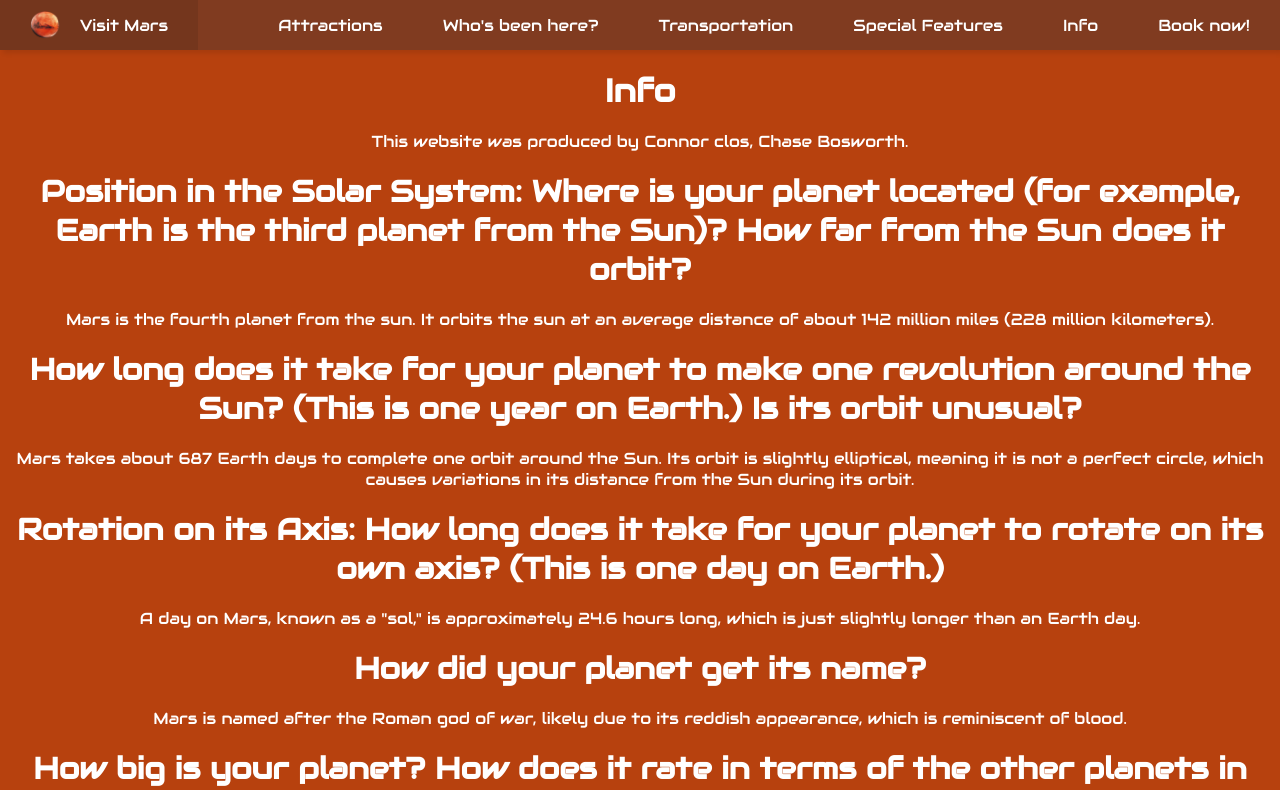
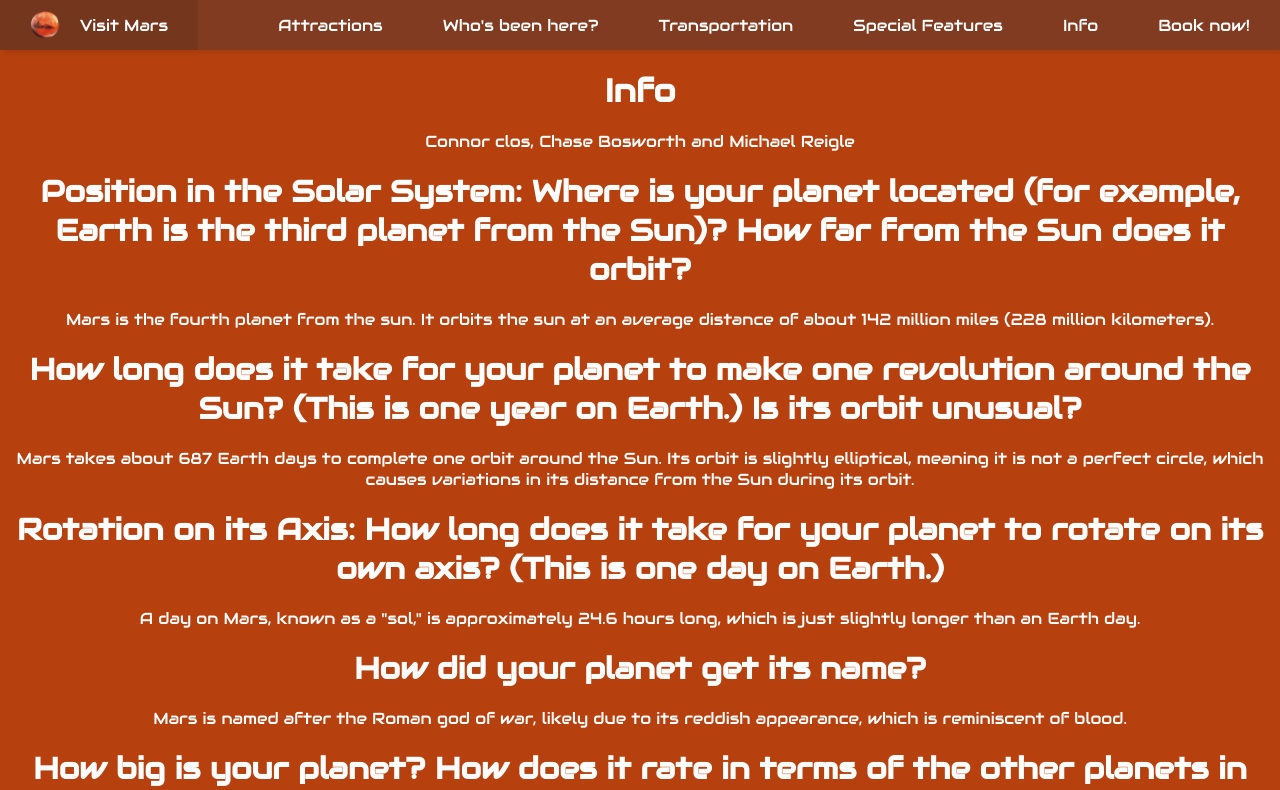
Before and after one commit to conmancloss/visitmars, a plain HTML site: page info.html in a window 1280 px wide. Shown: the top 790 px of the page. Drawn offline with Linux system fonts and the light colour scheme.

Commit message:
Update info.html

```diff
--- a/info.html
+++ b/info.html
@@ -25,7 +25,7 @@
     </nav>
 
     <h1>Info</h1>
-    <p>This website was produced by Connor clos, Chase Bosworth.</p>
+    <p>Connor clos, Chase Bosworth and Michael Reigle</p>
 
     <h2>Position in the Solar System: Where is your planet located (for example, Earth is the third planet from the Sun)? How far from the Sun does it orbit? </h2>
     <p>Mars is the fourth planet from the sun. It orbits the sun at an average distance of about 142 million miles (228 million kilometers).</p>
```
